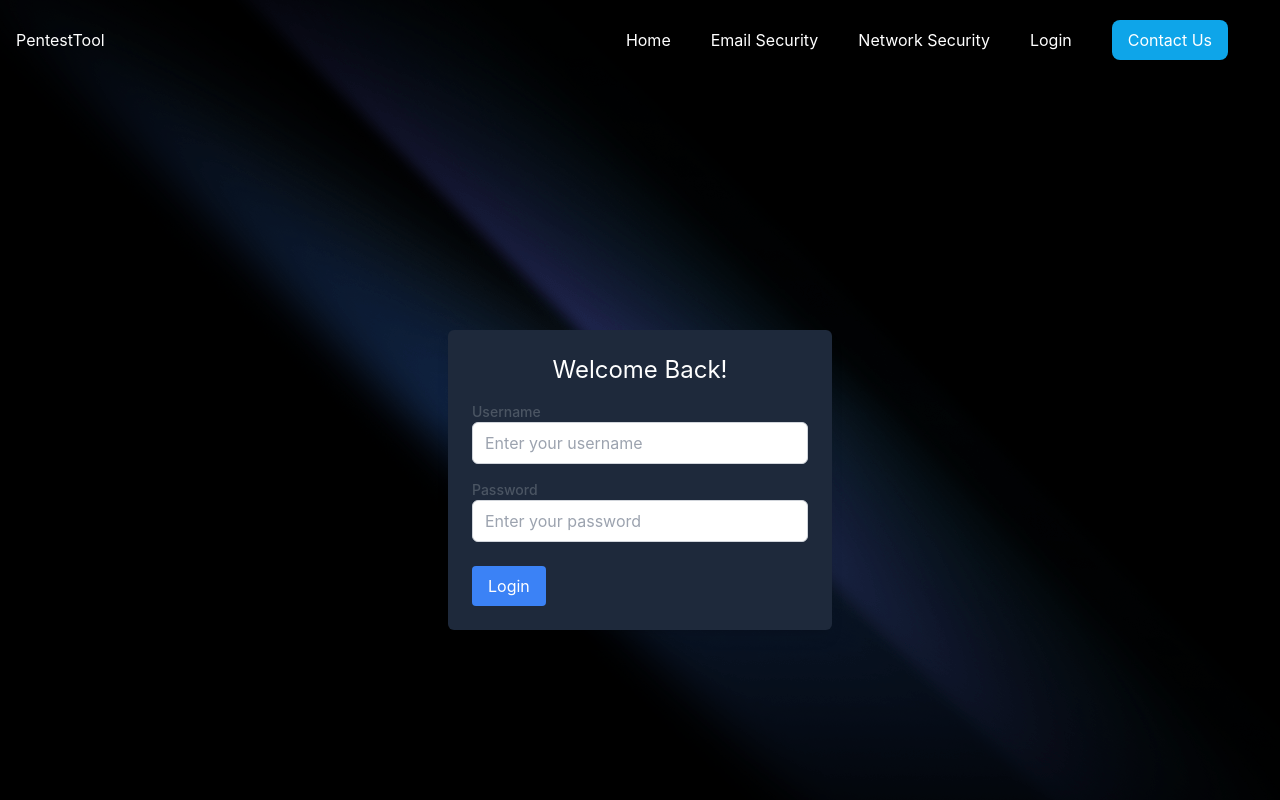
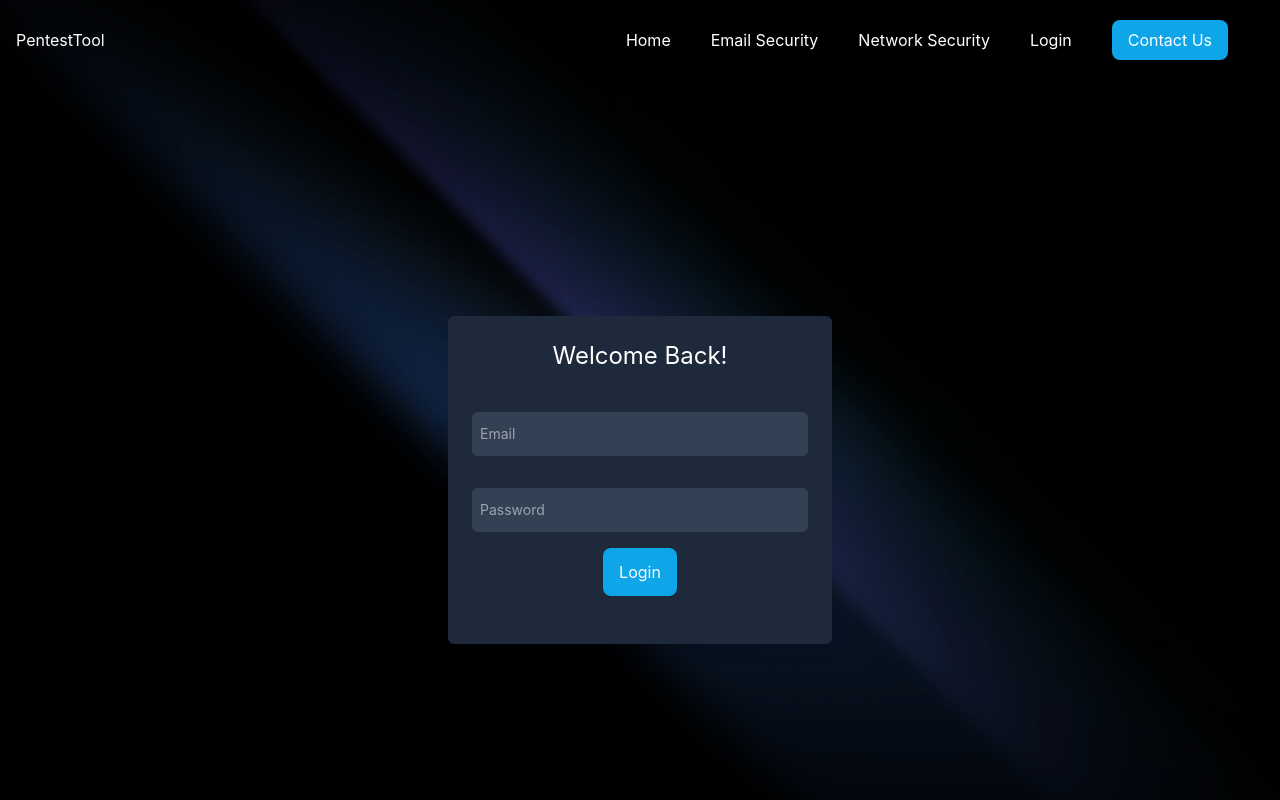
Before and after one commit to Mhmd-S/FrontendIntern, a React (Vite) app: page /login in a window 1280 px wide. Built offline with nearby package versions, Linux system fonts and the light colour scheme.

Commit message:
Updated Login Page

```diff
--- /dev/null
+++ b/src/components/common/Footer.jsx
@@ -0,0 +1,14 @@
+import React from "react";
+
+const Footer = () => {
+  return (
+    <footer className="bg-[#1E293B] text-white p-4 text-center  mt-20">
+      <div className="text-lg font-semibold"> PentestTool</div>
+      <p className="text-sm">
+        © {new Date().getFullYear()} Ronas Network and Services
+      </p>
+    </footer>
+  );
+};
+
+export default Footer;
--- a/src/components/landing/Landing.jsx
+++ b/src/components/landing/Landing.jsx
@@ -3,6 +3,7 @@ import PrimaryButton from "../common/PrimaryButton";
 import Menu from "./Menu";
 import MailIcon from "../icons/MailIcon";
 import InternetIcon from "../icons/InternetIcon";
+import Footer from "../common/Footer";
 
 const Landing = () => {
   return (
@@ -34,6 +35,7 @@ const Landing = () => {
           ></Menu>
         </div>
       </div>
+      <Footer></Footer>
     </div>
   );
 };
--- /dev/null
+++ b/src/components/login/hooks/useLogin.jsx
@@ -0,0 +1,23 @@
+import React, { useState } from "react";
+import { useForm } from "react-hook-form";
+
+const useLogin = (nextStep) => {
+  const [loading, setLoading] = useState(false);
+  const [generalError, setGeneralError] = useState(null);
+
+  const {
+    register,
+    handleSubmit,
+    formState: { errors },
+  } = useForm();
+
+  const onSubmit = async (data) => {
+    setGeneralError("");
+    setLoading(true);
+    alert("You are logged in");
+  };
+
+  return { register, handleSubmit, onSubmit, generalError, errors, loading };
+};
+
+export default useLogin;
--- a/src/components/login/login.jsx
+++ b/src/components/login/login.jsx
@@ -1,43 +1,56 @@
 import React from "react";
 import PrimaryButton from "../common/PrimaryButton";
+import FormField from "../common/FormField";
+import useLogin from "./hooks/useLogin";
+import FormGeneralErrorMessage from "../common/FormGeneralErrorMessage";
+import Form from "../common/Form";
+import FormButton from "../common/FormButton";
 
 const Login = () => {
+  const { register, handleSubmit, onSubmit, generalError, errors, loading } =
+    useLogin();
+
   return (
     <div className="w-full h-screen flex items-center justify-center">
       <div className="w-full max-w-sm p-6  bg-[#1E293B] rounded-md shadow-lg">
         <h2 className="text-2xl text-center">Welcome Back!</h2>
         <form className="mt-4">
           <div className="mb-4">
-            <label
-              htmlFor="username"
-              className="block text-gray-600 text-sm font-medium"
-            >
-              Username
-            </label>
-            <input
-              type="text"
-              id="username"
-              name="username"
-              className="w-full py-2 px-3 border border-gray-300 rounded-md focus:ring focus:ring-indigo-300 focus:ring-opacity-50 focus:outline-none"
-              placeholder="Enter your username"
-            />
+            <FormGeneralErrorMessage
+              generalError={generalError}
+            ></FormGeneralErrorMessage>
+            <Form onSubmit={handleSubmit(onSubmit)} loading={loading}>
+              <FormField
+                name="email"
+                defaultValue=""
+                placeholder="Email"
+                register={register}
+                errors={errors}
+                validationRules={{
+                  required: "Email is required",
+                  pattern: {
+                    value: /^[\w-\.]+@([\w-]+\.)+[\w-]{2,4}$/,
+                    message: "Invalid Email",
+                  },
+                }}
+              ></FormField>
+              <FormField
+                name="password"
+                defaultValue=""
+                placeholder="Password"
+                register={register}
+                errors={errors}
+                validationRules={{
+                  required: "Password is required",
+                  pattern: {
+                    value: /^.*\S+.*$/,
+                    message: "Password cannot be empty",
+                  },
+                }}
+              ></FormField>
+              <FormButton text="Login" />
+            </Form>
           </div>
-          <div className="mb-6">
-            <label
-              htmlFor="password"
-              className="block text-gray-600 text-sm font-medium"
-            >
-              Password
-            </label>
-            <input
-              type="password"
-              id="password"
-              name="password"
-              className="w-full py-2 px-3 border border-gray-300 rounded-md focus:ring focus:ring-indigo-300 focus:ring-opacity-50 focus:outline-none"
-              placeholder="Enter your password"
-            />
-          </div>
-          <PrimaryButton>Login</PrimaryButton>
         </form>
       </div>
     </div>
--- a/src/components/navbar/Navbar.jsx
+++ b/src/components/navbar/Navbar.jsx
@@ -20,7 +20,7 @@ const Navbar = () => {
         }  p-4 w-[90%] bg-[#202447e0] ring-2 rounded-lg translate-x-[-50%] top-full left-1/2 flex flex-col [&>*]:hover:pointer [&>*]:p-4 [&>*]:w-full md:flex md:items-center md:flex-row md:bg-transparent md:w-max md:ring-0 md:translate-x-0 md:[&>*]:w-max md:[&>*]:px-5 md:[&>*]:py-0`}
       >
         <li>
-          <Link to="/"> Home</Link>
+          <Link to="/landing"> Home</Link>
         </li>
 
         <li>
--- a/src/main.jsx
+++ b/src/main.jsx
@@ -11,6 +11,7 @@ import EmailSecurity from "./components/emailSecurity/EmailSecurity";
 import NetworkSecurity from "./components/networkSecurity/NetworkSecurity";
 import RequestResetPasswordForm from "./components/resetPassword/RequestResetPasswordForm";
 import Login from "./components/login/login";
+import Landing from "./components/landing/Landing";
 
 // Loaders
 const router = createBrowserRouter([
@@ -23,6 +24,10 @@ const router = createBrowserRouter([
       //   path: '', // Landing page
       //   element: <Landing />,
       // },
+      {
+        path: "landing",
+        element: <Landing />,
+      },
       {
         path: "login",
         element: <Login />,
```
